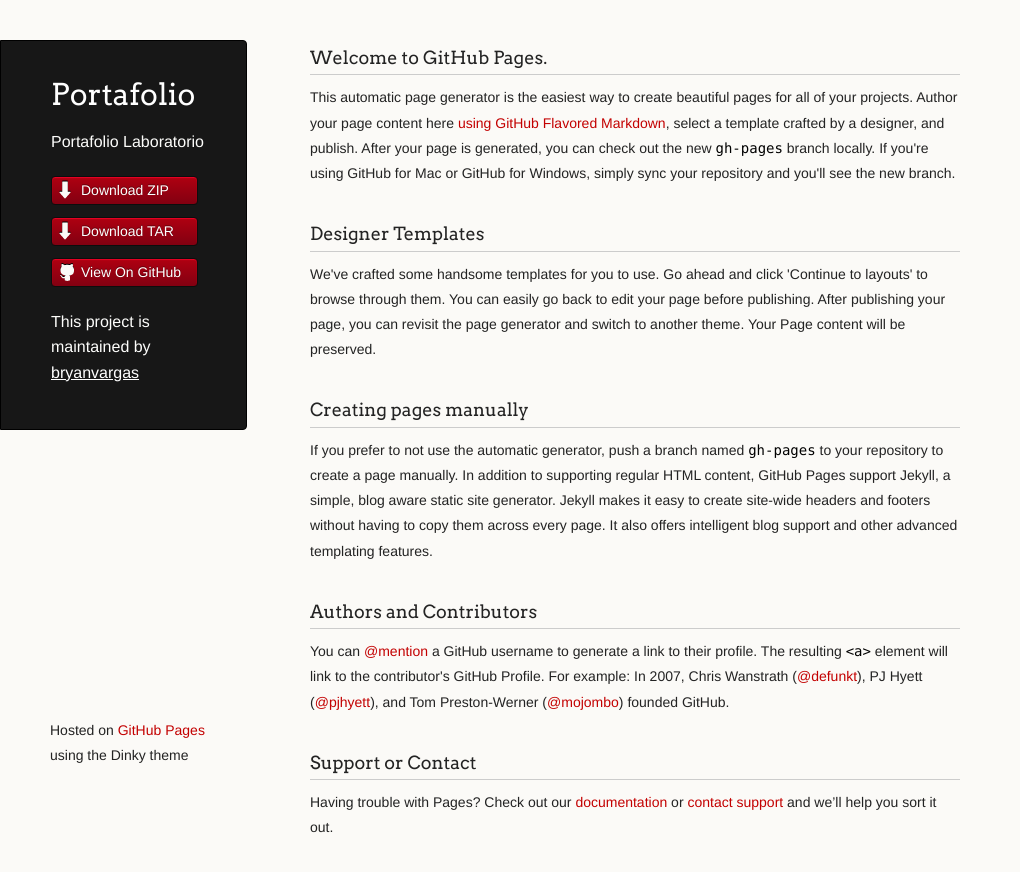
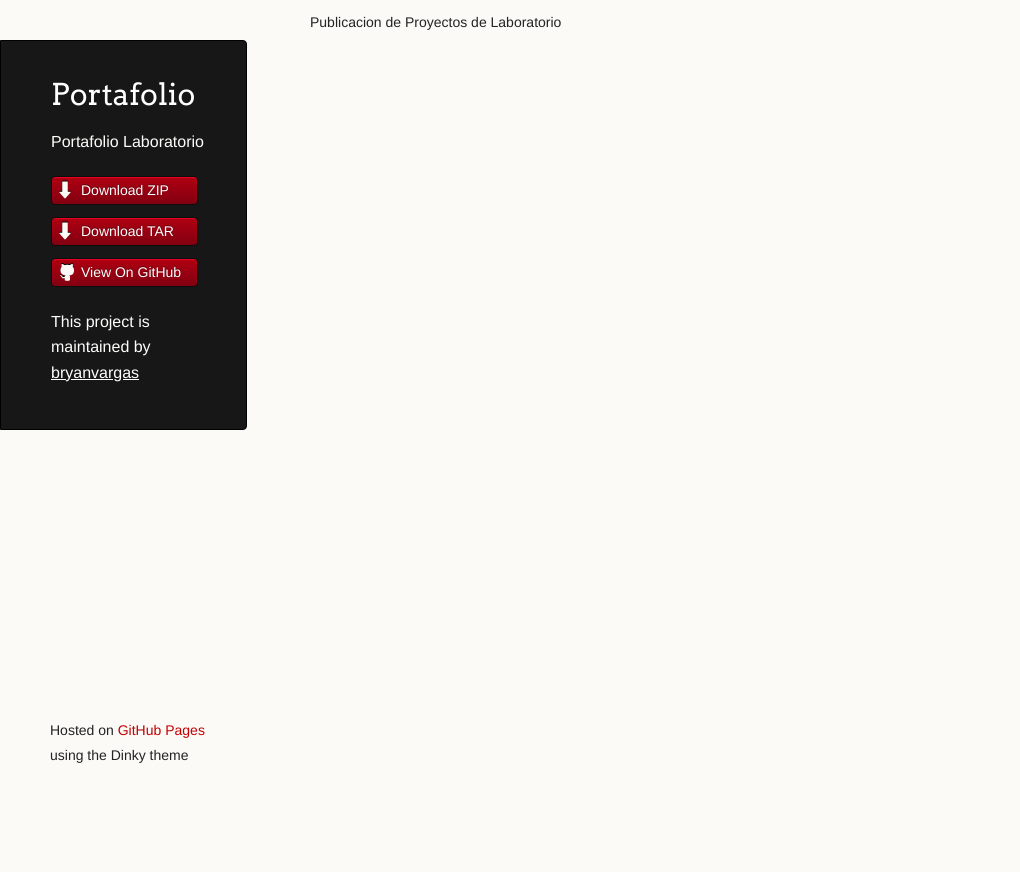
Before and after one commit to bryanvargas/portafolio, a plain HTML site: page index.html in a window 1280 px wide. Shown: the whole page, without its empty margins (0-1020 px from the left). After the commit the page ends 800 px from the top, so only its background shows below. Drawn offline with Linux system fonts and the light colour scheme.

```diff
--- a/index.html
+++ b/index.html
@@ -30,30 +30,7 @@
 
       </header>
       <section>
-        <h3>
-<a id="welcome-to-github-pages" class="anchor" href="#welcome-to-github-pages" aria-hidden="true"><span class="octicon octicon-link"></span></a>Welcome to GitHub Pages.</h3>
-
-<p>This automatic page generator is the easiest way to create beautiful pages for all of your projects. Author your page content here <a href="https://guides.github.com/features/mastering-markdown/">using GitHub Flavored Markdown</a>, select a template crafted by a designer, and publish. After your page is generated, you can check out the new <code>gh-pages</code> branch locally. If you're using GitHub for Mac or GitHub for Windows, simply sync your repository and you'll see the new branch.</p>
-
-<h3>
-<a id="designer-templates" class="anchor" href="#designer-templates" aria-hidden="true"><span class="octicon octicon-link"></span></a>Designer Templates</h3>
-
-<p>We've crafted some handsome templates for you to use. Go ahead and click 'Continue to layouts' to browse through them. You can easily go back to edit your page before publishing. After publishing your page, you can revisit the page generator and switch to another theme. Your Page content will be preserved.</p>
-
-<h3>
-<a id="creating-pages-manually" class="anchor" href="#creating-pages-manually" aria-hidden="true"><span class="octicon octicon-link"></span></a>Creating pages manually</h3>
-
-<p>If you prefer to not use the automatic generator, push a branch named <code>gh-pages</code> to your repository to create a page manually. In addition to supporting regular HTML content, GitHub Pages support Jekyll, a simple, blog aware static site generator. Jekyll makes it easy to create site-wide headers and footers without having to copy them across every page. It also offers intelligent blog support and other advanced templating features.</p>
-
-<h3>
-<a id="authors-and-contributors" class="anchor" href="#authors-and-contributors" aria-hidden="true"><span class="octicon octicon-link"></span></a>Authors and Contributors</h3>
-
-<p>You can <a href="https://github.com/blog/821" class="user-mention">@mention</a> a GitHub username to generate a link to their profile. The resulting <code>&lt;a&gt;</code> element will link to the contributor's GitHub Profile. For example: In 2007, Chris Wanstrath (<a href="https://github.com/defunkt" class="user-mention">@defunkt</a>), PJ Hyett (<a href="https://github.com/pjhyett" class="user-mention">@pjhyett</a>), and Tom Preston-Werner (<a href="https://github.com/mojombo" class="user-mention">@mojombo</a>) founded GitHub.</p>
-
-<h3>
-<a id="support-or-contact" class="anchor" href="#support-or-contact" aria-hidden="true"><span class="octicon octicon-link"></span></a>Support or Contact</h3>
-
-<p>Having trouble with Pages? Check out our <a href="https://help.github.com/pages">documentation</a> or <a href="https://github.com/contact">contact support</a> and we’ll help you sort it out.</p>
+        <p>Publicacion de Proyectos de Laboratorio</p>
       </section>
       <footer>
         <p><small>Hosted on <a href="https://pages.github.com">GitHub Pages</a> using the Dinky theme</small></p>
```
Also changed, not shown: params.json (+1 -1 lines).
